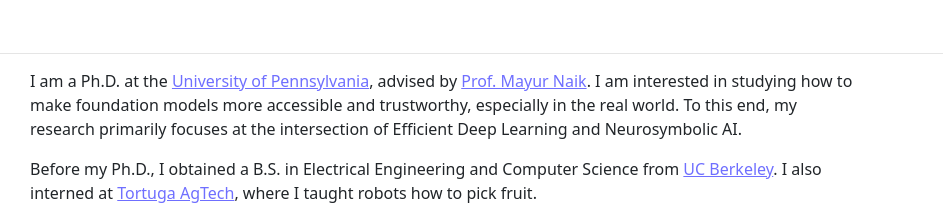
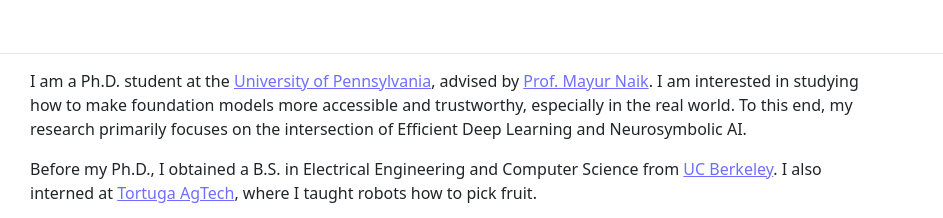
Before and after one commit to nvelingker/nvelingker.github.io, a plain HTML site: page index.html in a window 1280 px wide. Shown: the top 218 px of the page, 337-1280 px from the left. Drawn offline with Linux system fonts and the light colour scheme.

Commit message:
Update index.html

```diff
--- a/index.html
+++ b/index.html
@@ -78,9 +78,9 @@
               <h2>Research</h2>
             </div> -->
             <p>
-              I am a Ph.D. at the <a target="_blank" href="https://upenn.edu">University of Pennsylvania</a>, advised by <a target="_blank" href="https://www.cis.upenn.edu/~mhnaik/">Prof. Mayur Naik</a>.
+              I am a Ph.D. student at the <a target="_blank" href="https://upenn.edu">University of Pennsylvania</a>, advised by <a target="_blank" href="https://www.cis.upenn.edu/~mhnaik/">Prof. Mayur Naik</a>.
               I am interested in studying how to make foundation models more accessible and trustworthy, especially in the real world.
-              To this end, my research primarily focuses at the intersection of Efficient Deep Learning and Neurosymbolic AI.
+              To this end, my research primarily focuses on the intersection of Efficient Deep Learning and Neurosymbolic AI.
 
               <!-- He is awarded the <a target="_blank" href="https://blog.seas.upenn.edu/amazon-provides-gift-to-10-penn-engineering-phd-students-for-work-on-trustworthy-ai/">AWS Fellowship</a> for conducting research on trustworthy AI. -->
             </p>
```
